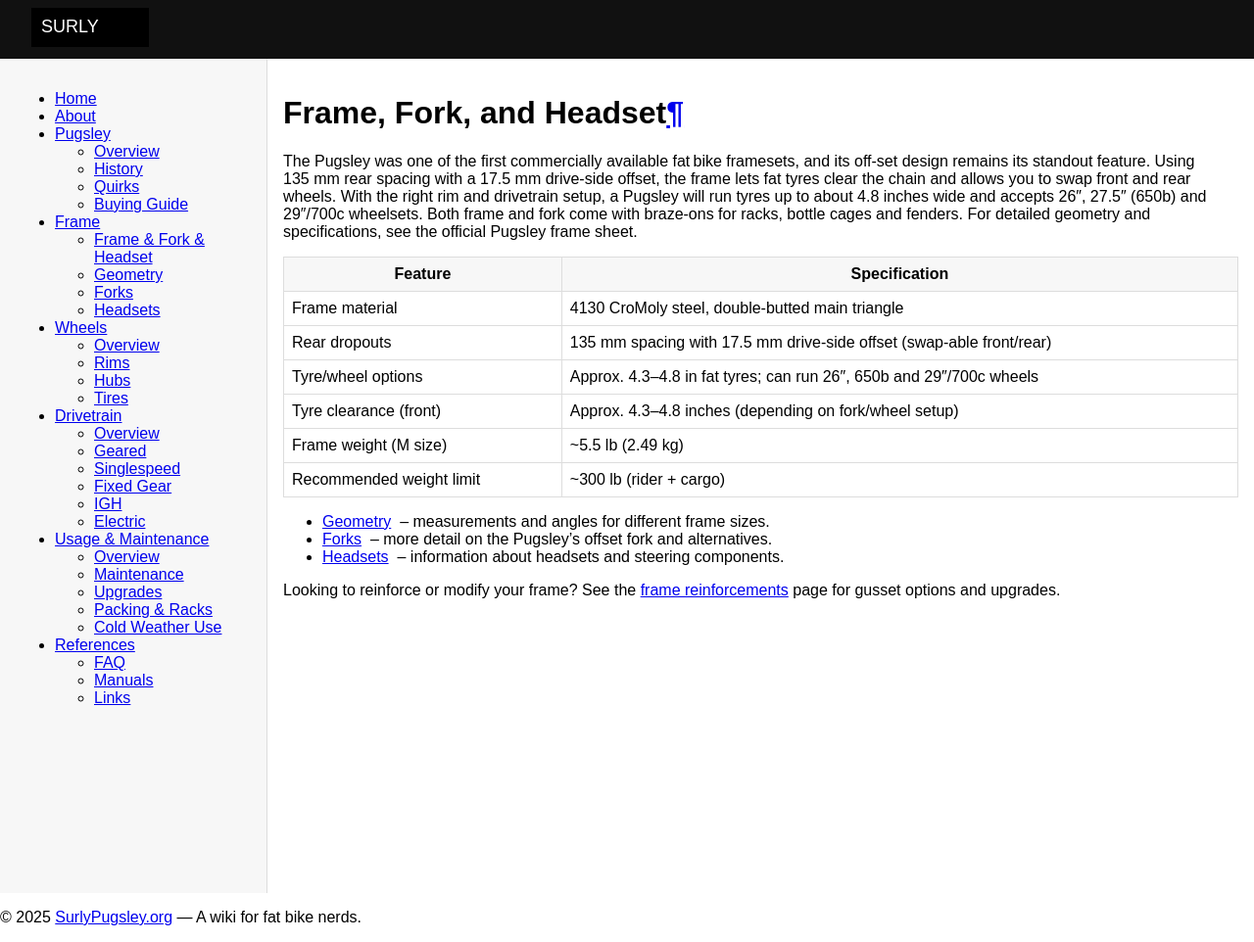
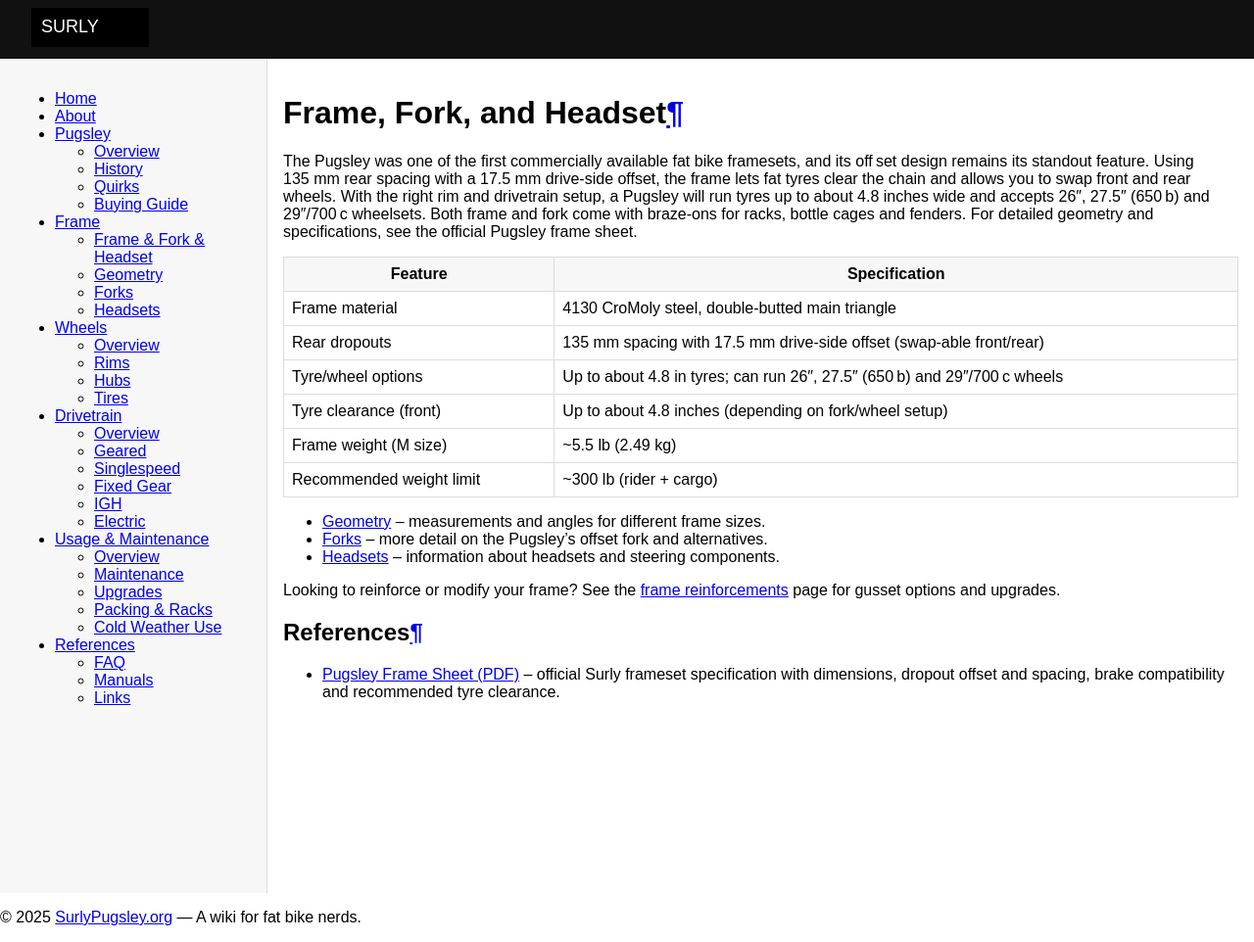
Before and after one commit to rpvnwnkl/SurlyPugsley, an MkDocs documentation site: the page built from docs/frame/index.md, in a window 1280 px wide. Shown: the whole page at 98% size. Built offline with MkDocs 1.6.1, drawn with Linux system fonts in a browser that asks for light colours.

Commit message:
Revise Pugsley frame documeUpdate frame page: simplify tyre/wheel description and add referencesntation and specifications
Updated the specifications and formatting for the Pugsley frame documentation.

```diff
--- a/docs/frame/index.md
+++ b/docs/frame/index.md
@@ -1,18 +1,21 @@
 # Frame, Fork, and Headset
-
-The Pugsley was one of the first commercially available fat bike framesets, and its off‑set design remains its standout feature. Using 135 mm rear spacing with a 17.5 mm drive‑side offset, the frame lets fat tyres clear the chain and allows you to swap front and rear wheels. With the right rim and drivetrain setup, a Pugsley will run tyres up to about 4.8 inches wide and accepts 26″, 27.5″ (650b) and 29″/700c wheelsets. Both frame and fork come with braze‑ons for racks, bottle cages and fenders. For detailed geometry and specifications, see the official Pugsley frame sheet.
+The Pugsley was one of the first commercially available fat bike framesets, and its off set design remains its standout feature. Using 135 mm rear spacing with a 17.5 mm drive‑side offset, the frame lets fat tyres clear the chain and allows you to swap front and rear wheels. With the right rim and drivetrain setup, a Pugsley will run tyres up to about 4.8 inches wide and accepts 26″, 27.5″ (650 b) and 29″/700 c wheelsets. Both frame and fork come with braze‑ons for racks, bottle cages and fenders. For detailed geometry and specifications, see the official Pugsley frame sheet.
 
 | Feature | Specification |
 | --- | --- |
 | Frame material | 4130 CroMoly steel, double‑butted main triangle |
 | Rear dropouts | 135 mm spacing with 17.5 mm drive‑side offset (swap‑able front/rear) |
-| Tyre/wheel options | Approx. 4.3–4.8 in fat tyres; can run 26″, 650b and 29″/700c wheels |
-| Tyre clearance (front) | Approx. 4.3–4.8 inches (depending on fork/wheel setup) |
+| Tyre/wheel options | Up to about 4.8 in tyres; can run 26″, 27.5″ (650 b) and 29″/700 c wheels |
+| Tyre clearance (front) | Up to about 4.8 inches (depending on fork/wheel setup) |
 | Frame weight (M size) | ~5.5 lb (2.49 kg) |
 | Recommended weight limit | ~300 lb (rider + cargo) |
 
-- [Geometry](geometry/)   – measurements and angles for different frame sizes.
-- [Forks](fork/)   – more detail on the Pugsley’s offset fork and alternatives.
-- [Headsets](headset/)   – information about headsets and steering components.
+- [Geometry](geometry/) – measurements and angles for different frame sizes.
+- [Forks](fork/) – more detail on the Pugsley’s offset fork and alternatives.
+- [Headsets](headset/) – information about headsets and steering components.
 
 Looking to reinforce or modify your frame? See the [frame reinforcements](reinforcements/) page for gusset options and upgrades.
+
+## References
+
+- [Pugsley Frame Sheet (PDF)](https://www.starbike.com/manuals/21995-sur-pugsley-framesheet-inst-vf.pdf) – official Surly frameset specification with dimensions, dropout offset and spacing, brake compatibility and recommended tyre clearance.
```
